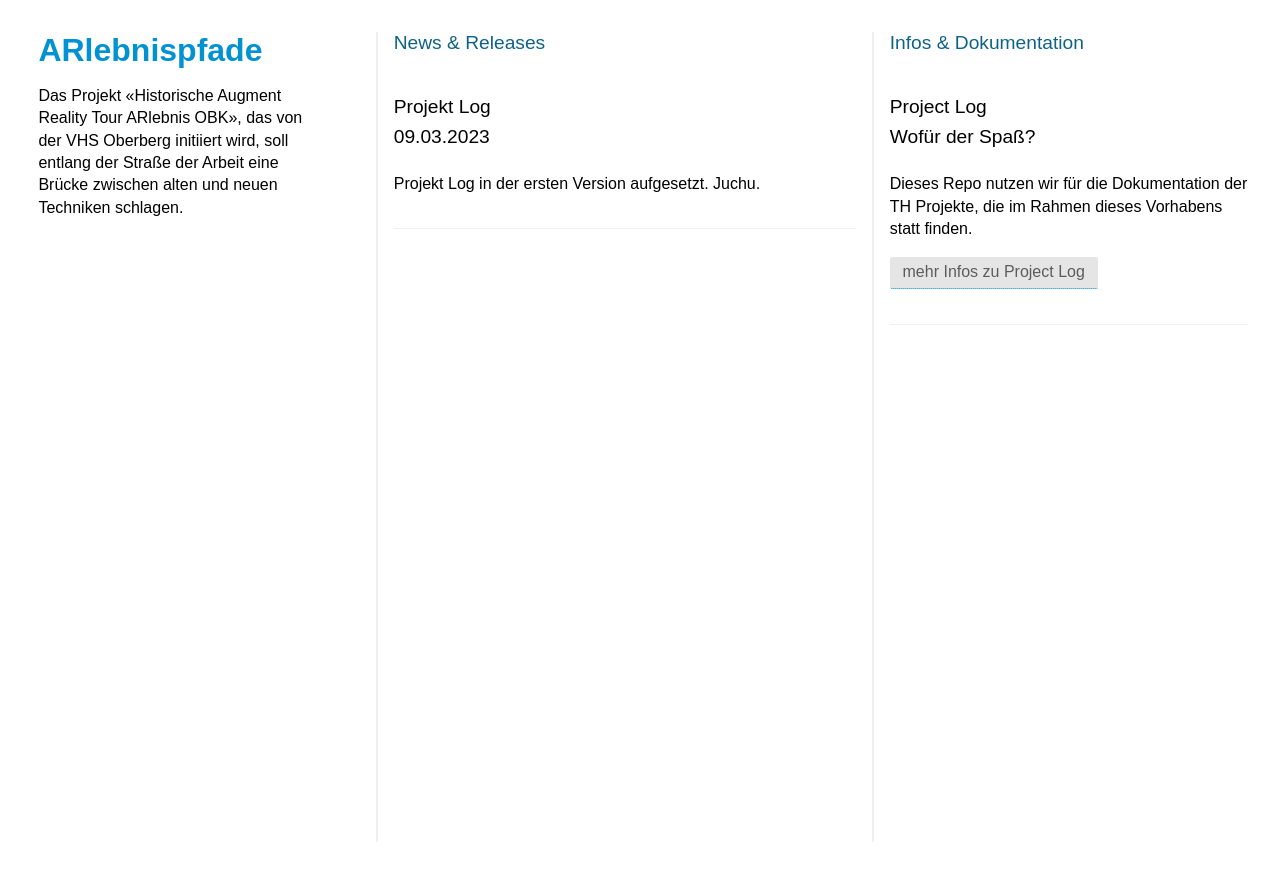
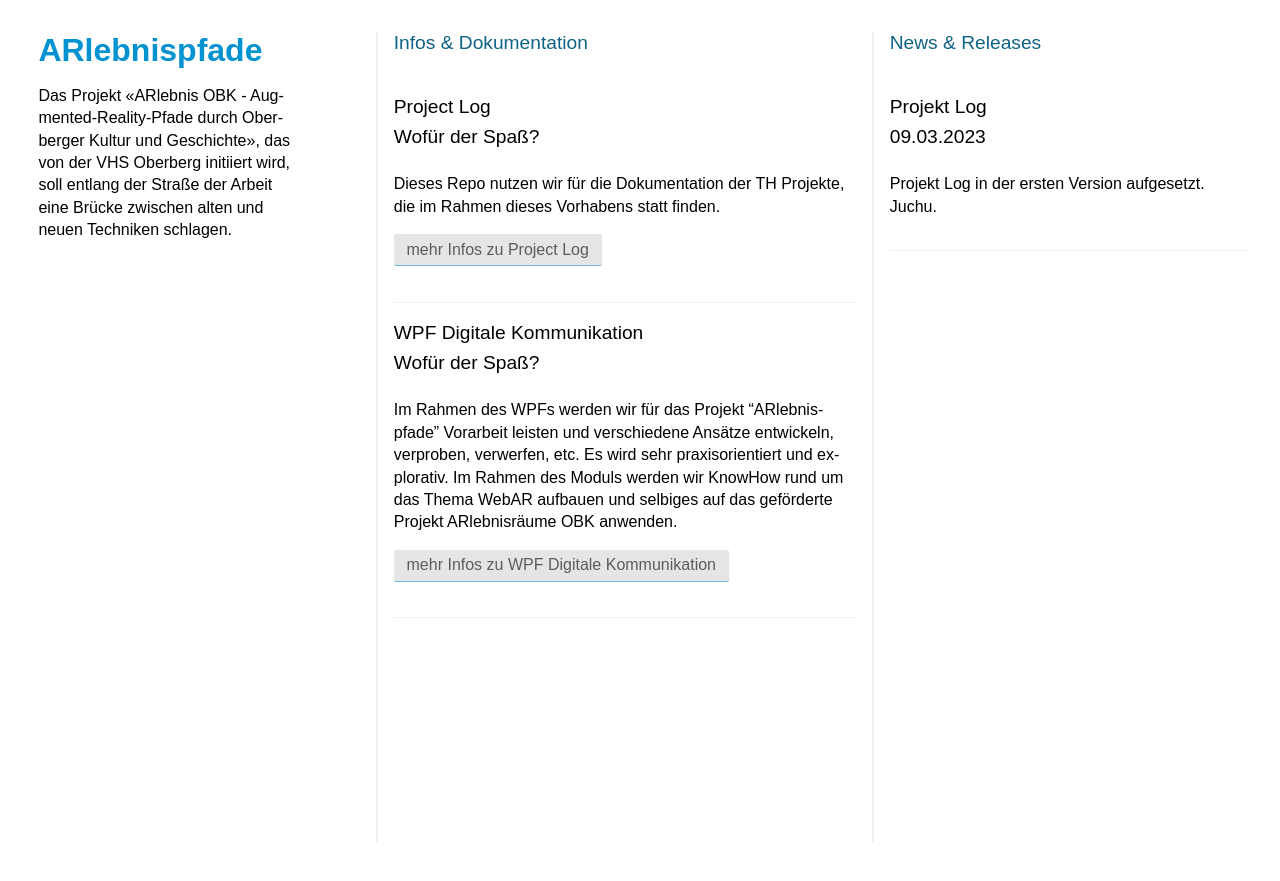
Before and after one commit to ARlebnispfade-Oberbergischer-Kreis/project-log, a Jekyll site: the page built from index.md, in a window 1280 px wide. Shown: the top 881 px of the page. Built offline with Jekyll 4.4.1, drawn with Linux system fonts in a browser that asks for light colours; some web fonts are replaced.

Commit message:
Content update

```diff
--- a/_includes/sidebar.html
+++ b/_includes/sidebar.html
@@ -3,6 +3,6 @@
     <h1>ARlebnispfade</h1>
   </a>
   <p>
-    Das Projekt «Historische Augment Reality Tour ARlebnis OBK», das von der VHS Oberberg initiiert wird, soll entlang der Straße der Arbeit eine Brücke zwischen alten und neuen Techniken schlagen.
+    Das Projekt «ARlebnis OBK - Augmented-Reality-Pfade durch Oberberger Kultur und Geschichte», das von der VHS Oberberg initiiert wird, soll entlang der Straße der Arbeit eine Brücke zwischen alten und neuen Techniken schlagen.
   </p>
 </aside>
--- a/_layouts/home.html
+++ b/_layouts/home.html
@@ -1,17 +1,6 @@
 ---
 layout: default
 ---
-
-<div class="news-container">
-  <h2>News & Releases</h2>
-  {% for news in site.news reversed %}
-  <div class="teaser">
-    <h3 class="teaser__title">{{ news.title }}</h3>
-    <h4 class="teaser__subtitle">{{ news.subtitle }}</h4>
-    <p class="teaser__text">{{ news.content | markdownify }}</p>
-  </div>
-  {% endfor %}
-</div>
 
 <section class="post-container">
   <h2>Infos & Dokumentation</h2>
@@ -24,3 +13,14 @@ layout: default
   </div>
   {% endfor %}
 </section>
+
+<div class="news-container">
+  <h2>News & Releases</h2>
+  {% for news in site.news reversed %}
+  <div class="teaser">
+    <h3 class="teaser__title">{{ news.title }}</h3>
+    <h4 class="teaser__subtitle">{{ news.subtitle }}</h4>
+    <p class="teaser__text">{{ news.content | markdownify }}</p>
+  </div>
+  {% endfor %}
+</div>
--- /dev/null
+++ b/_posts/2023-03-29-wpf-digitale-kommunikation.md
@@ -0,0 +1,19 @@
+---
+layout: simple
+title:  "WPF Digitale Kommunikation"
+subtitle: "Wofür der Spaß?"
+---
+
+Im Rahmen des WPFs werden wir für das Projekt "ARlebnispfade" Vorarbeit leisten und verschiedene Ansätze entwickeln, verproben, verwerfen, etc. Es wird sehr praxisorientiert und explorativ. Im Rahmen des Moduls werden wir KnowHow rund um das Thema WebAR aufbauen und selbiges auf das geförderte Projekt ARlebnisräume OBK anwenden.
+
+## Folgende Fragen wollen wir beantworten
+
+- Welche Möglichkeiten haben wir für AR via Webbrowser?
+- Wie sehen hier eigentlich User Journeys aus?
+- Wie könnte eine Gesamtanwendung gestaltet werden?
+- Wie verknüpfen wir die Anwendung mit der realen Welt?
+- Wie verknüpfen wir die Anwendung mit der virtuellen Welt?
+- Wie könnten/ sollten/ müssten Inhaltsobjekte gestaltet sein?
+- Wie stellen wir unsere Ergebnisse nach außen dar?
+
+Mehr zum WPF findet sich auch dem zugehörigen [Miro Board](https://miro.com/app/board/uXjVPkPqAso=/?share_link_id=567508329172)
```
Also changed, not shown: _posts/2023-03-10-about.md (renamed from _posts/2022-05-23-bugmeldungen.md), assets/images/favicon.ico, 3 other files.
